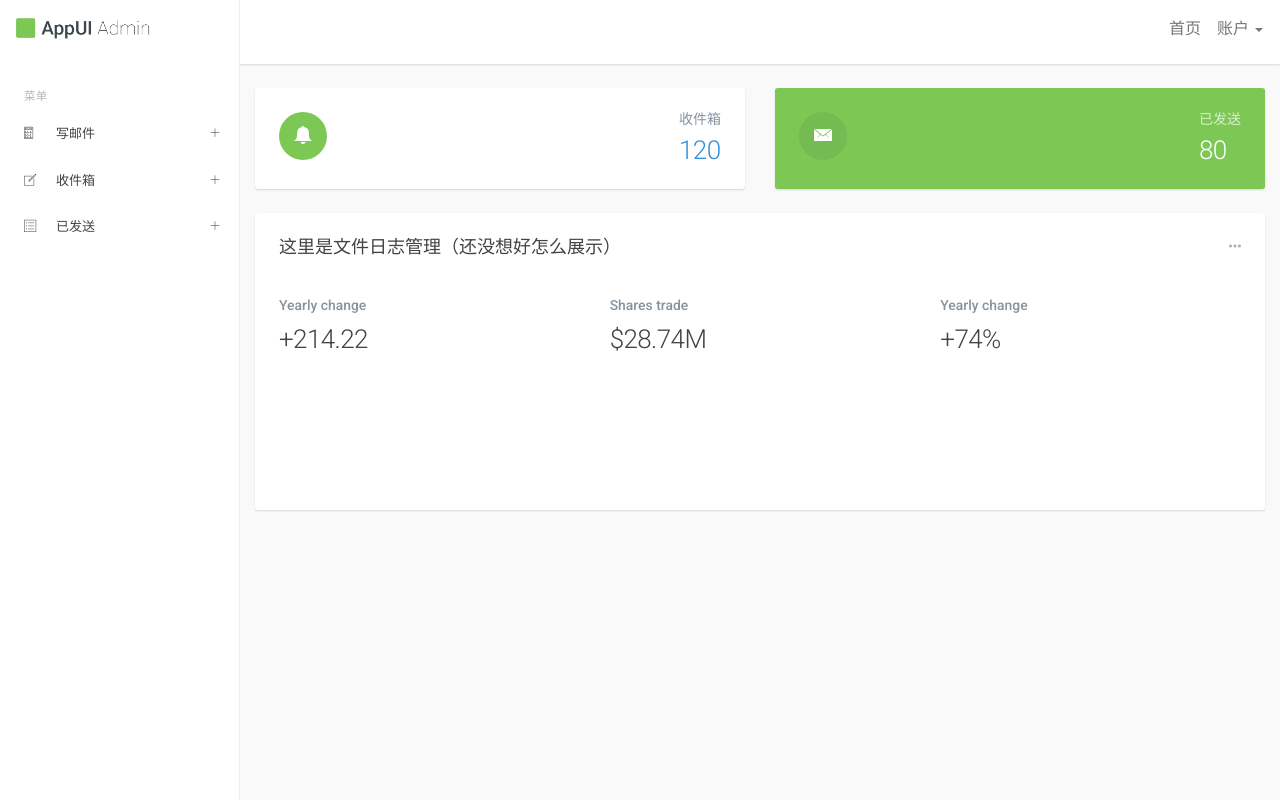
After one commit to misaki1874/EMAIL, a Django app: page /Index/ in a window 1280 px wide. The commit adds this page. Run offline with Django 3.2, Linux system fonts and the light colour scheme; a map, chart or similar area stays blank; some libraries are stand-ins or nearby versions; some web fonts are replaced.

Commit message:
注册接口+首页页面

```diff
--- a/Email/urls.py
+++ b/Email/urls.py
@@ -22,8 +22,9 @@ urlpatterns = [
     path('admin/', admin.site.urls),
     path('', views.Login),
     path('SignUp/', views.SignUp),
+    path('Index/', views.Index),
     path('GET_test/',views.GET_test),
     path('POST_test/',views.POST_test),
     path('POST/',views.POST),
-    path('user_identified/', views.user_identified)
+    path('userIdentified/', views.user_identified)
 ]
--- /dev/null
+++ b/frontend/templates/Index.html
@@ -0,0 +1,252 @@
+<!DOCTYPE html>
+
+<html class="app-ui"><head>
+        <!-- Meta -->
+        <meta charset="UTF-8" />
+        <meta http-equiv="X-UA-Compatible" content="IE=edge" />
+        <meta name="viewport" content="width=device-width, initial-scale=1, maximum-scale=1, user-scalable=no" />
+
+        <!-- Document title -->
+        <title>index</title>
+
+        <meta name="description" content="AppUI - Admin Dashboard Template & UI Framework" />
+        <meta name="author" content="rustheme" />
+        <meta name="robots" content="noindex, nofollow" />
+
+        <!-- Favicons -->
+        <link rel="apple-touch-icon" href="../../static/img/favicons/apple-touch-icon.png" />
+        <link rel="icon" href="../../static/img/favicons/favicon.ico" />
+
+        <!-- Google fonts -->
+        <link rel="stylesheet" href="http://fonts.googleapis.com/css?family=Roboto:300,400,400italic,500,900%7CRoboto+Slab:300,400%7CRoboto+Mono:400" />
+
+        <!-- Page JS Plugins CSS -->
+        <link rel="stylesheet" href="../../static/js/plugins/slick/slick.min.css" />
+        <link rel="stylesheet" href="../../static/js/plugins/slick/slick-theme.min.css" />
+
+        <!-- AppUI CSS stylesheets -->
+        <link rel="stylesheet" id="css-font-awesome" href="../../static/css/font-awesome.css" />
+        <link rel="stylesheet" id="css-ionicons" href="../../static/css/ionicons.css" />
+        <link rel="stylesheet" id="css-bootstrap" href="../../static/css/bootstrap.css" />
+        <link rel="stylesheet" id="css-app" href="../../static/css/app.css" />
+        <link rel="stylesheet" id="css-app-custom" href="../../static/css/app-custom.css" />
+        <!-- End Stylesheets -->
+    </head>
+
+    <body class="app-ui layout-has-drawer layout-has-fixed-header">
+        <div class="app-layout-canvas">
+            <div class="app-layout-container">
+
+                <!-- Drawer -->
+                <aside class="app-layout-drawer">
+
+                    <!-- Drawer scroll area -->
+                    <div class="app-layout-drawer-scroll">
+                        <!-- Drawer logo -->
+                        <div id="logo" class="drawer-header">
+                            <a href="#"></a><img class="img-responsive" src="../../static/img/logo/logo-backend.png" title="AppUI" alt="AppUI" /></a>
+                        </div>
+
+                        <!-- Drawer navigation -->
+                        <nav class="drawer-main">
+                            <ul class="nav nav-drawer">
+
+                                <li class="nav-item nav-drawer-header">菜单</li>
+
+                                <li class="nav-item nav-item-has-subnav">
+                                    <a href="javascript:void(0)"><i class="ion-ios-calculator-outline"></i> 写邮件</a>
+                                </li>
+
+                                <li class="nav-item nav-item-has-subnav">
+                                    <a href="javascript:void(0)"><i class="ion-ios-compose-outline"></i> 收件箱</a>
+                                </li>
+
+                                <li class="nav-item nav-item-has-subnav">
+                                    <a href="javascript:void(0)"><i class="ion-ios-list-outline"></i> 已发送</a>
+                                </li>
+
+                            </ul>
+                        </nav>
+                    </div>
+                    <!-- End drawer scroll area -->
+                </aside>
+                <!-- End drawer -->
+
+                <!-- Header -->
+                <header class="app-layout-header">
+                    <nav class="navbar navbar-default">
+                                <!-- .navbar-left -->
+
+                                <ul class="nav navbar-nav navbar-right navbar-toolbar hidden-sm hidden-xs">
+                                    <li class="dropdown">
+                                        <a href="javascript:void(0)" data-toggle="dropdown">首页 </a>
+                                    </li>
+
+                                    <li class="dropdown">
+                                        <a href="javascript:void(0)" data-toggle="dropdown">账户 <span class="caret"></span></a>
+                                        <ul class="dropdown-menu dropdown-menu-right">
+                                            <li>
+                                                <a tabindex="-1" href="javascript:void(0)"> 修改密码 </a>
+                                            </li>
+                                            <li>
+                                                <a tabindex="-1" href="javascript:void(0)"> 退出登录 </a>
+                                            </li>
+                                        </ul>
+                                    </li>
+
+                                    <li class="dropdown">
+                                        <a href="javascript:void(0)" data-toggle="dropdown">
+                                            <span class="m-r-sm dropdown">  </span>
+                                        </a>
+                                    </li>
+                                </ul>
+                                <!-- .navbar-right -->
+                            </div>
+                        </div>
+                        <!-- .container-fluid -->
+                    </nav>
+                    <!-- .navbar-default -->
+                </header>
+                <!-- End header -->
+
+                <main class="app-layout-content">
+
+                    <!-- Page Content -->
+                    <div class="container-fluid p-y-md">
+                        <!-- Stats -->
+                        <div class="row">
+                            <div class="col-sm-6 col-lg-6">
+                                <a class="card" href="javascript:void(0)">
+                                    <div class="card-block clearfix">
+                                        <div class="pull-right">
+                                            <p class="h6 text-muted m-t-0 m-b-xs">收件箱</p>
+                                            <p class="h3 text-blue m-t-sm m-b-0">120</p>
+                                        </div>
+                                        <div class="pull-left m-r">
+                                            <span class="img-avatar img-avatar-48 bg-green bg-inverse"><i class="ion-ios-bell fa-1-5x"></i></span>
+                                        </div>
+                                    </div>
+                                </a>
+                            </div>
+                            <!-- .col-sm-6 -->
+
+                            <div class="col-sm-6 col-lg-6">
+                                <a class="card bg-green bg-inverse" href="javascript:void(0)">
+                                    <div class="card-block clearfix">
+                                        <div class="pull-right">
+                                            <p class="h6 text-muted m-t-0 m-b-xs">已发送</p>
+                                            <p class="h3 m-t-sm m-b-0">80</p>
+                                        </div>
+                                        <div class="pull-left m-r">
+                                            <span class="img-avatar img-avatar-48 bg-gray-light-o"><i class="ion-ios-email fa-1-5x"></i></span>
+                                        </div>
+                                    </div>
+                                </a>
+                            </div>
+                            <!-- .col-sm-6 -->
+                        </div>
+                        <!-- .row -->
+                        <div class="row">
+                            <div class="col-lg-12">
+                                <!-- Yearly summary widget -->
+                                <div class="card">
+                                    <div class="card-header">
+                                        <h4>这里是文件日志管理（还没想好怎么展示）</h4>
+                                        <ul class="card-actions">
+                                            <li class="dropdown">
+                                                <button type="button" data-toggle="dropdown"><i class="ion-more"></i></button>
+                                                <ul class="dropdown-menu dropdown-menu-right">
+                                                    <li class="dropdown-header">Profile</li>
+                                                    <li>
+                                                        <a tabindex="-1" href="javascript:void(0)"><span class="badge pull-right">3</span> News</a>
+                                                    </li>
+                                                    <li>
+                                                        <a tabindex="-1" href="javascript:void(0)"><span class="badge pull-right">1</span> Messages</a>
+                                                    </li>
+                                                    <li class="divider"></li>
+                                                    <li class="dropdown-header">More</li>
+                                                    <li>
+                                                        <a tabindex="-1" href="javascript:void(0)">Edit Profile..</a>
+                                                    </li>
+                                                </ul>
+                                            </li>
+                                        </ul>
+                                        <!-- .card-actions -->
+                                    </div>
+                                    <!-- .card-header -->
+                                    <div class="card-block">
+                                        <div class="row">
+                                            <div class="col-sm-4">
+                                                <p class="h6 small text-muted">Yearly change</p>
+                                                <p class="h3 m-t-0">+214.22</p>
+                                                <!-- Chart.js Charts (initialized in js/pages/base_pages_dashboard.js), for more examples please check http://www.chartjs.org/docs/ -->
+                                                <div style="height: 120px;"><canvas class="js-chartjs-lines4"></canvas></div>
+                                            </div>
+                                            <div class="col-sm-4">
+                                                <p class="h6 small text-muted">Shares trade</p>
+                                                <p class="h3 m-t-0">$28.74M</p>
+                                                <!-- Chart.js Charts (initialized in js/pages/base_pages_dashboard.js), for more examples please check http://www.chartjs.org/docs/ -->
+                                                <div style="height: 120px;"><canvas class="js-chartjs-lines5"></canvas></div>
+                                            </div>
+                                            <div class="col-sm-4">
+                                                <p class="h6 small text-muted">Yearly change</p>
+                                                <p class="h3 m-t-0">+74%</p>
+                                                <!-- Chart.js Charts (initialized in js/pages/base_pages_dashboard.js), for more examples please check http://www.chartjs.org/docs/ -->
+                                                <div style="height: 120px;"><canvas class="js-chartjs-lines6"></canvas></div>
+                                            </div>
+                                        </div>
+                                    </div>
+                                    <!-- .card-block -->
+                                </div>
+                                <!-- .card -->
+                                <!-- End Yearly summary widget -->
+                            </div>
+                            <!-- .col-lg-8 -->
+                        </div>
+                        <!-- .row -->
+                        <!-- End stats -->
+                    </div>
+                    <!-- .container-fluid -->
+                    <!-- End Page Content -->
+
+
+
+                </main>
+
+            </div>
+            <!-- .app-layout-container -->
+        </div>
+        <!-- .app-layout-canvas -->
+
+        <div class="app-ui-mask-modal"></div>
+
+        <!-- AppUI Core JS: jQuery, Bootstrap, slimScroll, scrollLock and App.js -->
+        <script src="../../static/js/core/jquery.min.js"></script>
+        <script src="../../static/js/core/bootstrap.min.js"></script>
+        <script src="../../static/js/core/jquery.slimscroll.min.js"></script>
+        <script src="../../static/js/core/jquery.scrollLock.min.js"></script>
+        <script src="../../static/js/core/jquery.placeholder.min.js"></script>
+        <script src="../../static/js/app.js"></script>
+        <script src="../../static/js/app-custom.js"></script>
+
+        <!-- Page Plugins -->
+        <script src="../../static/js/plugins/slick/slick.min.js"></script>
+        <script src="../../static/js/plugins/chartjs/Chart.min.js"></script>
+        <script src="../../static/js/plugins/flot/jquery.flot.min.js"></script>
+        <script src="../../static/js/plugins/flot/jquery.flot.pie.min.js"></script>
+        <script src="../../static/js/plugins/flot/jquery.flot.stack.min.js"></script>
+        <script src="../../static/js/plugins/flot/jquery.flot.resize.min.js"></script>
+
+        <!-- Page JS Code -->
+        <script src="../../static/js/pages/index.js"></script>
+        <script>
+            $(function()
+            {
+                // Init page helpers (Slick Slider plugin)
+                App.initHelpers('slick');
+            });
+        </script>
+
+    </body>
+
+</html>
--- a/frontend/views.py
+++ b/frontend/views.py
@@ -47,6 +47,9 @@ def user_identified(request):
 def SignUp(request):
     return render(request,'SignUp.html')
 
+def Index(request):
+    return render(request,'Index.html')
+
 def GET_test(request):
     # 渲染这个页面 并返回到前端
     return render(request,'GET_test.html')
```
Also changed, not shown: frontend/templates/Login.html (+7 -11 lines), frontend/templates/SignUp.html (+35 -7 lines).
